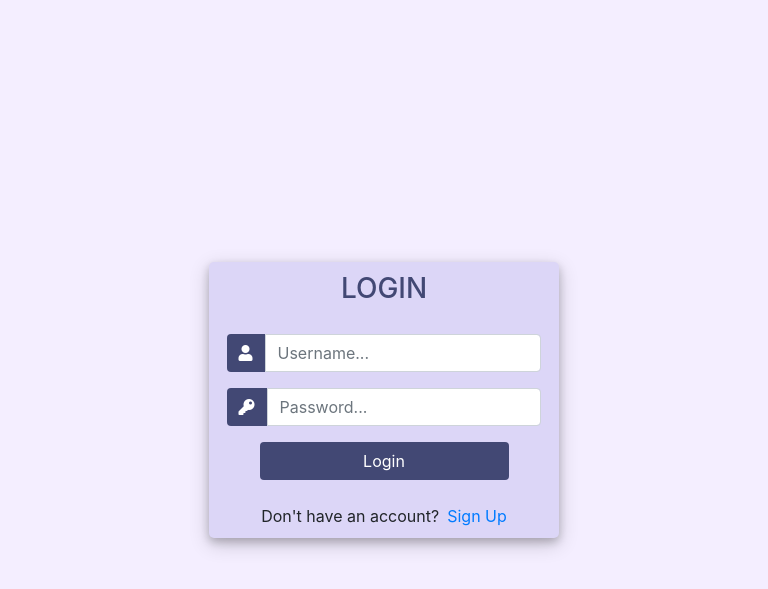
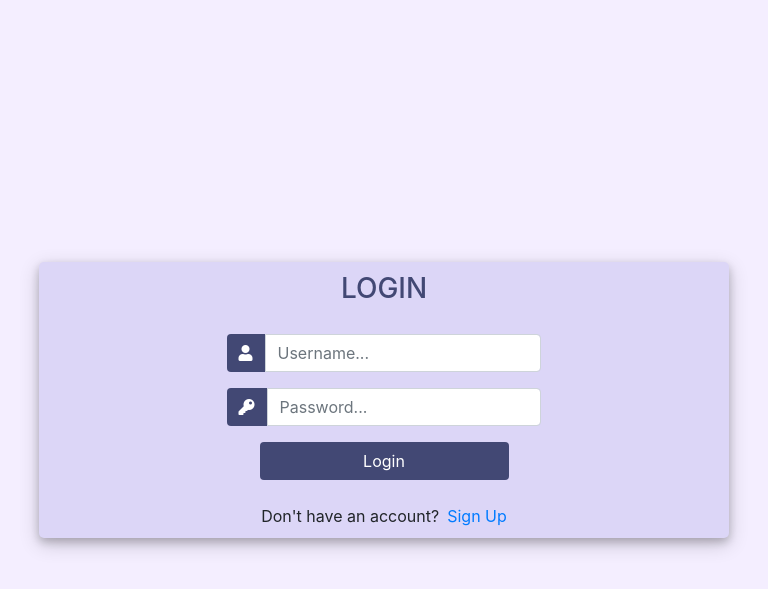
Before and after one commit to d00206788/finalproject, a Django app: page /login/ in a window 768 px wide. Shown: the top 589 px of the page. Run offline with Django 5.2, Linux system fonts and the light colour scheme; some libraries are stand-ins or nearby versions.

Commit message:
Update login.html

```diff
--- a/base/templates/base/login.html
+++ b/base/templates/base/login.html
@@ -33,6 +33,13 @@
             -webkit-box-shadow: 0 4px 8px 0 rgba(0, 0, 0, 0.2), 0 6px 20px 0 rgba(0, 0, 0, 0.19);
             -moz-box-shadow: 0 4px 8px 0 rgba(0, 0, 0, 0.2), 0 6px 20px 0 rgba(0, 0, 0, 0.19);
             border-radius: 5px;
+
+        }
+
+                @media all and (min-width:569px) and (max-width: 768px) {
+            .user_card {
+    width: 100%;
+}
 
         }
 
```
